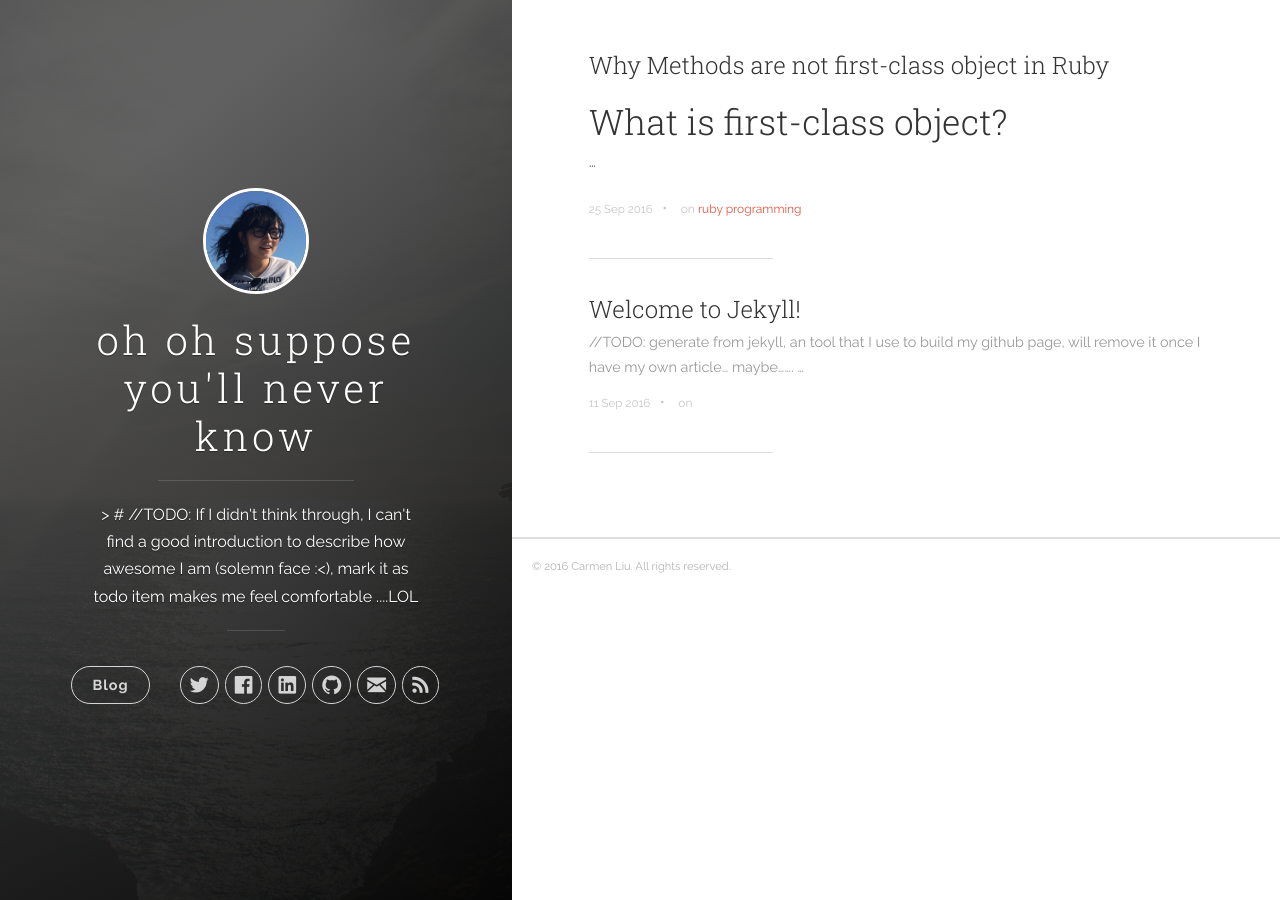
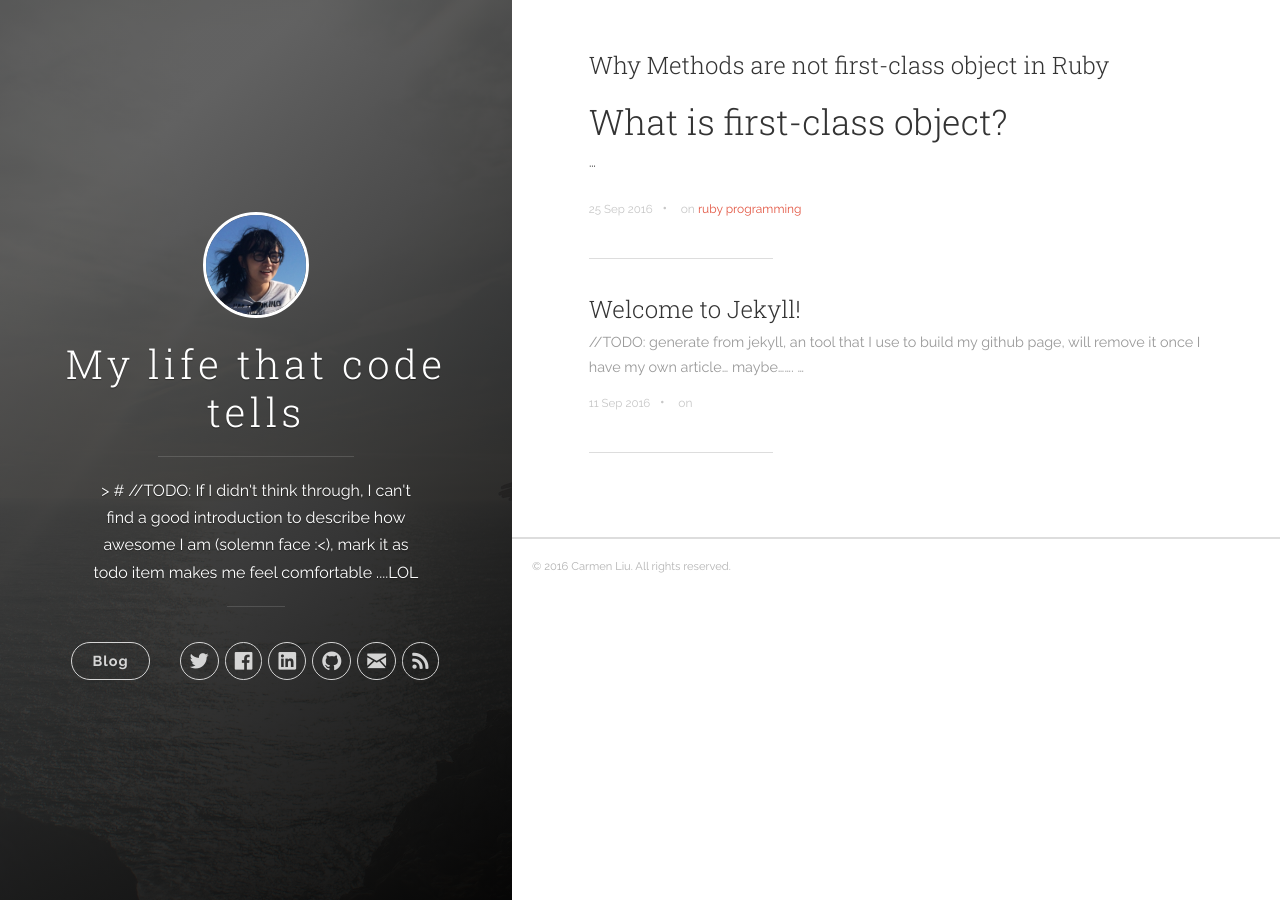
Before and after one commit to carmen0208/carmen0208.github.io, a Jekyll site: the page built from index.html, in a window 1280 px wide. Built offline with Jekyll 4.4.1, drawn with Linux system fonts in a browser that asks for light colours; nearby versions of some CDN libraries; the list of posts is cut into pages by our own code.

Commit message:
change whole name

```diff
--- a/_config.yml
+++ b/_config.yml
@@ -13,7 +13,7 @@
 # you will see them accessed via {{ site.title }}, {{ site.email }}, and so on.
 # You can create any custom variable you would like, and they will be accessible
 # in the templates via {{ site.myvariable }}.
-title: oh oh suppose you'll never know
+title: My life that code tells
 description: "> # //TODO: If I didn't think through, I can't find a good introduction to describe how awesome
 I am (solemn face :<), mark it as todo item makes me feel comfortable ....LOL"
 baseurl: '/' # the subpath of your site, e.g. /blog
--- a/robots.txt
+++ b/robots.txt
@@ -1,3 +1,3 @@
 User-agent: *
-Sitemap: http://joshgerdes.com/sitemap.xml
+Sitemap: http://carmen0208.github.io/sitemap.xml
 Disallow: /ghost/
```
